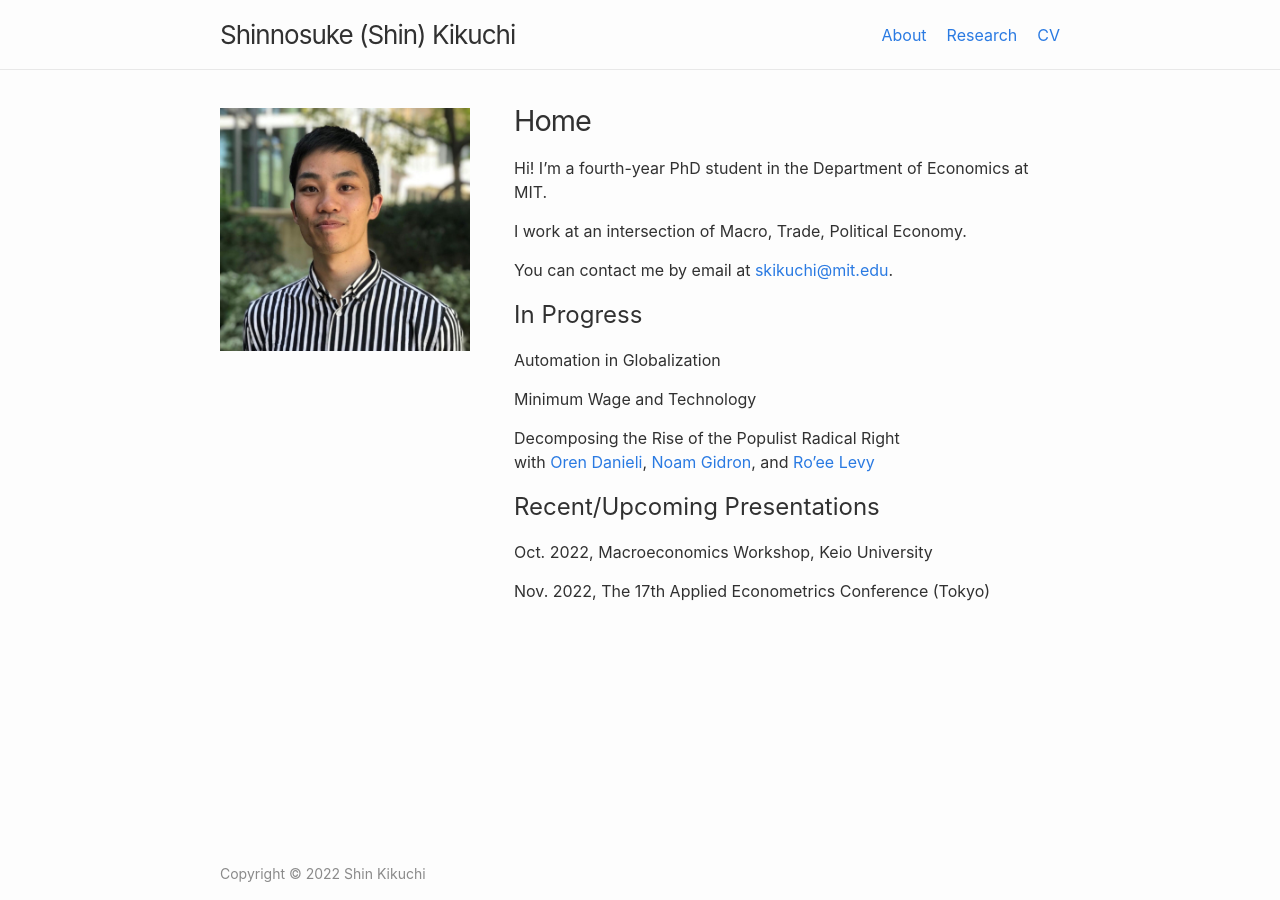
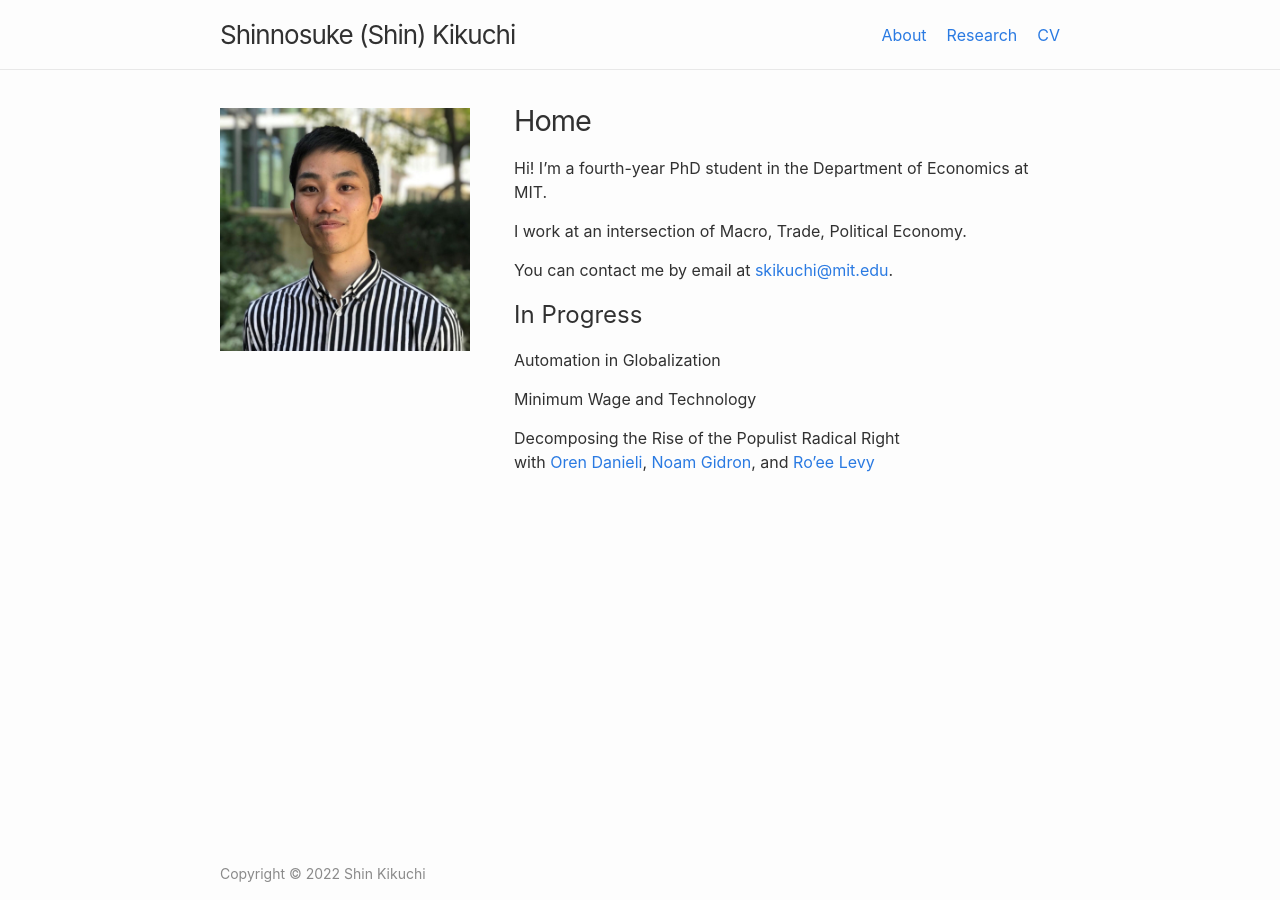
Before and after one commit to shinnkikuchi/shinnkikuchi.github.io, a Jekyll site: the page built from index.md, in a window 1280 px wide. Built offline with Jekyll 4.4.1, drawn with Linux system fonts in a browser that asks for light colours.

Commit message:
cv update

```diff
--- a/index.md
+++ b/index.md
@@ -20,9 +20,3 @@ Minimum Wage and Technology<br>
 
 Decomposing the Rise of the Populist Radical Right<br>
 with <a href="https://www.orendanieli.com/home" target="_blank">Oren Danieli</a>, <a href="https://scholar.harvard.edu/gidron/home" target="_blank">Noam Gidron</a>, and <a href="https://www.roeelevy.com/" target="_blank">Ro'ee Levy</a>
-
-## Recent/Upcoming Presentations
-
-Oct. 2022, Macroeconomics Workshop, Keio University<br>
-
-Nov. 2022, The 17th Applied Econometrics Conference (Tokyo)<br>
```
Also changed, not shown: 1 other file.
